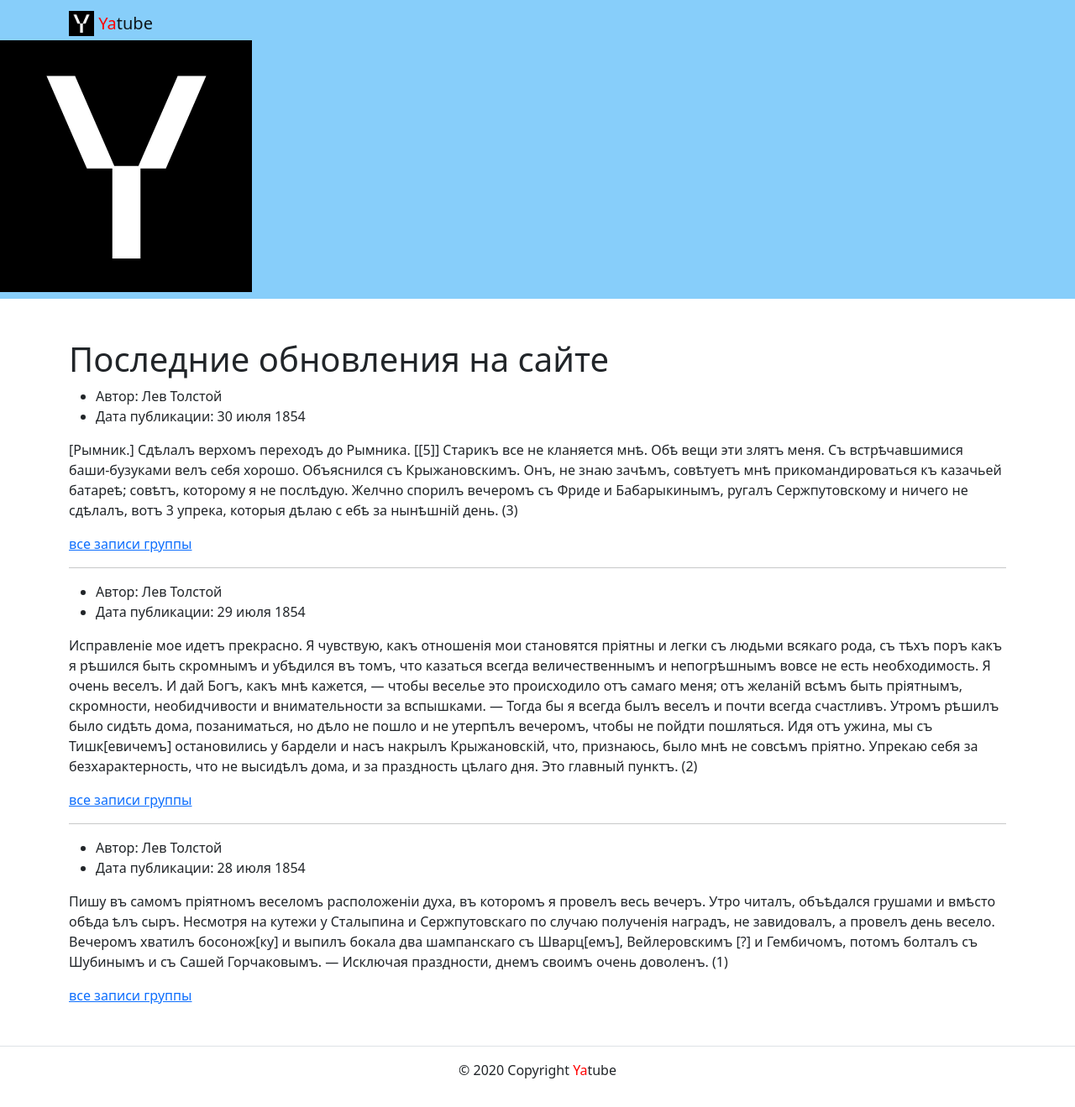
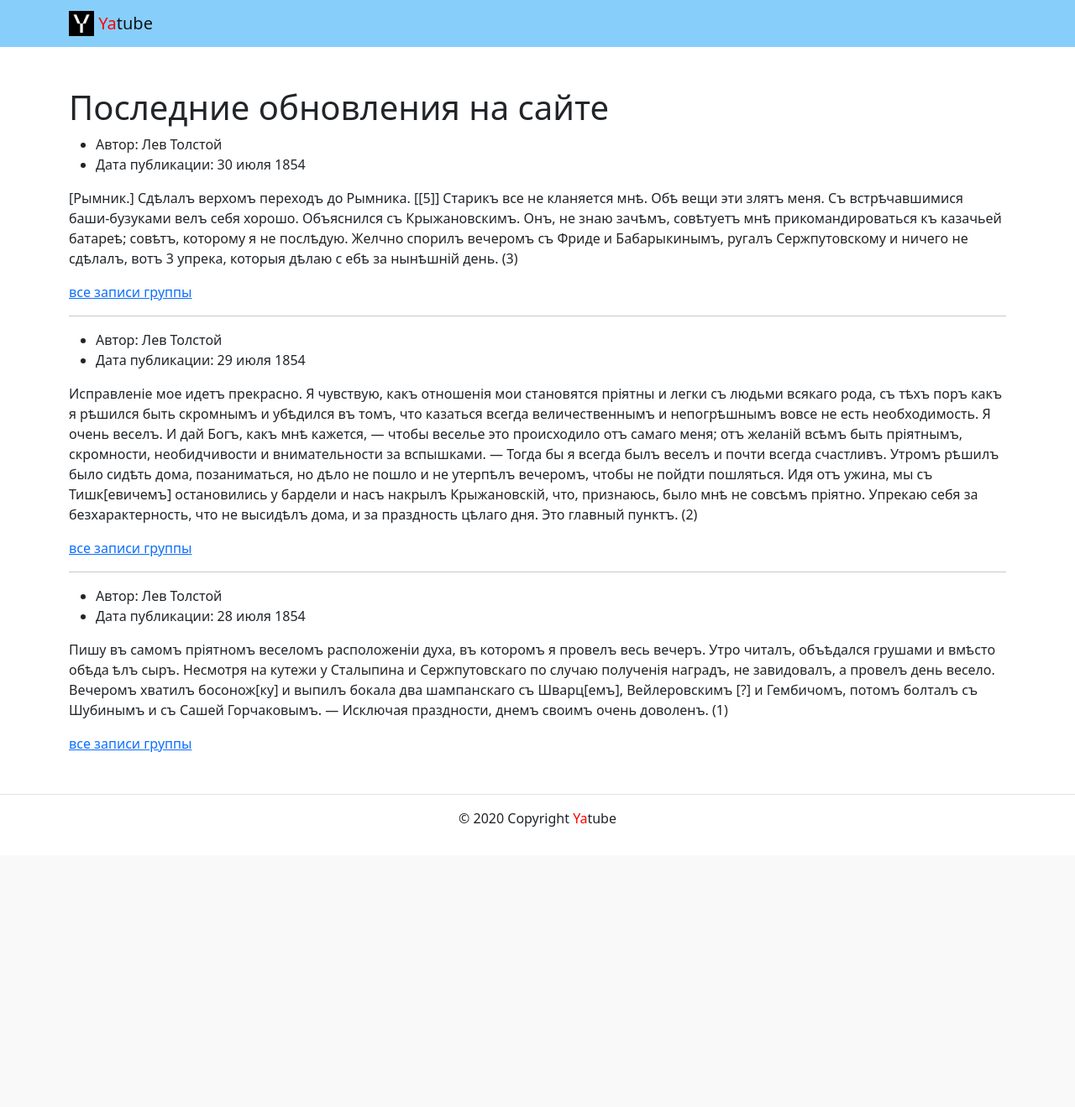
Before and after one commit to vail0/yatube_project, a Django app: page / in a window 1280 px wide. Shown: the whole page at 84% size. After the commit the page ends 985 px from the top, so only its background shows below. Run offline with Django 3.2, Linux system fonts and the light colour scheme; some libraries are stand-ins or nearby versions.

Commit message:
correct img

```diff
--- a/yatube/templates/base.html
+++ b/yatube/templates/base.html
@@ -14,7 +14,7 @@
     <meta name="msapplication-TileColor" content="#000">
     <meta name="theme-color" content="#ffffff">
     <!-- Подключен файл со стандартными стилями бустрап -->
-    <link rel="stylesheet" href="/static/css/bootstrap.min.css">
+    <link rel="stylesheet" href="{% static 'css/bootstrap.min.css' %}">
     <title>
       {{title}}
     </title>
@@ -22,7 +22,6 @@
   <body>
     <header>
       {% include 'includes/header.html' %}
-      <img src="{% static 'img/logo.png' %}">
     </header>
     <main>
       {% block content %}
--- a/yatube/templates/includes/header.html
+++ b/yatube/templates/includes/header.html
@@ -1,9 +1,10 @@
+{% load static %}
 <!-- Использованы классы бустрапа для создания типовой навигации с логотипом -->
       <!-- В дальнейшем тут будет создано полноценное меню -->
       <nav class="navbar navbar-light" style="background-color: lightskyblue">
         <div class="container">
           <a class="navbar-brand" href= "{% url 'posts:index' %}">
-            <img src="img/logo.png" width="30" height="30" class="d-inline-block align-top" alt="">
+            <img src="{% static 'img/logo.png' %}" width="30" height="30" class="d-inline-block align-top" alt="">
             <!-- тег span используется для добавления нужных стилей отдельным участкам текста -->
             <span style="color:red">Ya</span>tube
           </a>
--- a/yatube/yatube/settings.py
+++ b/yatube/yatube/settings.py
@@ -121,4 +121,4 @@ USE_TZ = True
 
 STATIC_URL = '/static/'
 
-STATICFILES_DIRS = (os.path.join(BASE_DIR, 'static'))
+STATICFILES_DIRS = (os.path.join(BASE_DIR, 'static'),)
```
